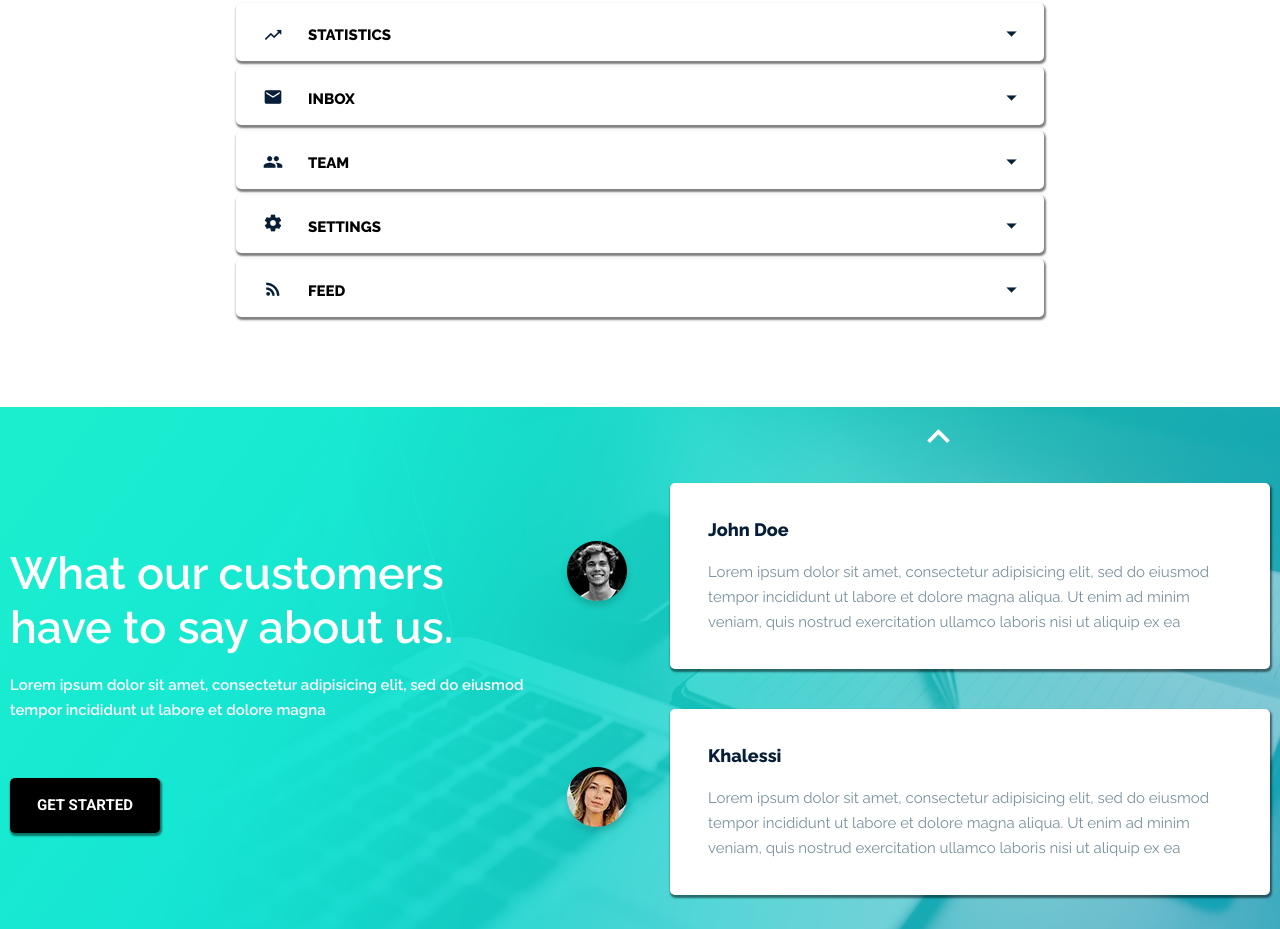
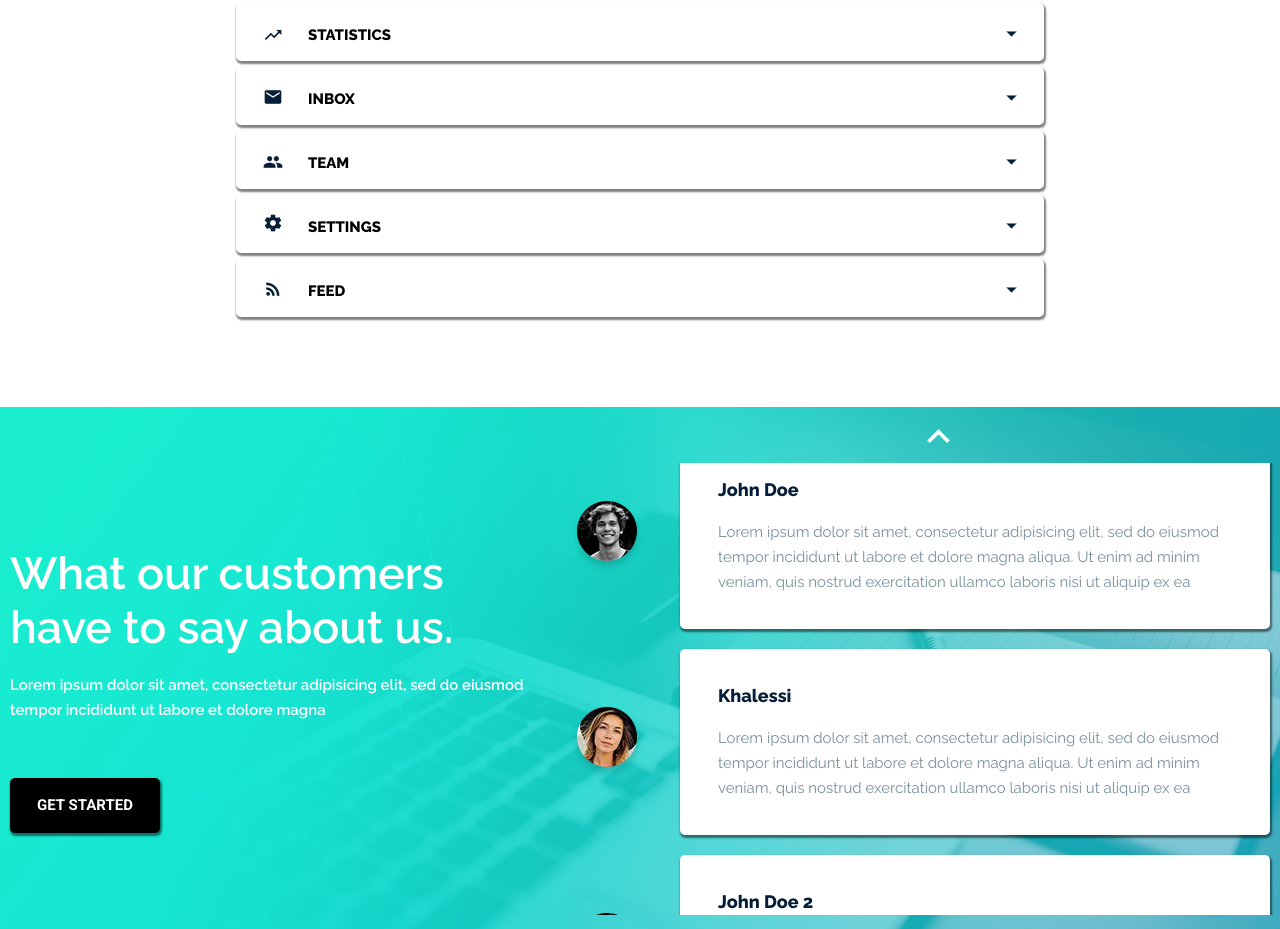
Before and after one commit to ipo7/dart-service, a plain HTML site: page index.html in a window 1280 px wide. Shown: the part 1952-2881 px from the top of the page. Drawn offline with nearby package versions, Linux system fonts and the light colour scheme.

Commit message:
Update style.css

```diff
--- a/css/style.css
+++ b/css/style.css
@@ -434,7 +434,7 @@ body {
   -webkit-box-align: center;
       -ms-flex-align: center;
           align-items: center;
-  padding-right: 10px;
+  padding: 0 10px;
 }
 
 .people__foto {
@@ -476,6 +476,7 @@ body {
   .people__text {
     padding: 20px;
     padding-left: 25px;
+    margin: 0 auto;
   }
 }
 
@@ -1151,6 +1152,12 @@ body {
   }
 }
 
+@media screen and (max-width: 375px) {
+  .wraper__feedback-container {
+    padding: 60px 0px;
+  }
+}
+
 .wraper__feedback-main {
   display: -webkit-box;
   display: -ms-flexbox;
@@ -1220,22 +1227,6 @@ body {
 
 .wraper__feedback-people-container .slick-list {
   overflow: hidden;
-}
-
-.wraper__feedback-people-container .slick-track {
-  display: -webkit-box;
-  display: -ms-flexbox;
-  display: flex;
-  -webkit-box-orient: vertical;
-  -webkit-box-direction: normal;
-      -ms-flex-direction: column;
-          flex-direction: column;
-  -webkit-box-pack: justify;
-      -ms-flex-pack: justify;
-          justify-content: space-between;
-  -webkit-box-align: center;
-      -ms-flex-align: center;
-          align-items: center;
 }
 
 .wraper__feedback-people-container .slick-slide {
```
